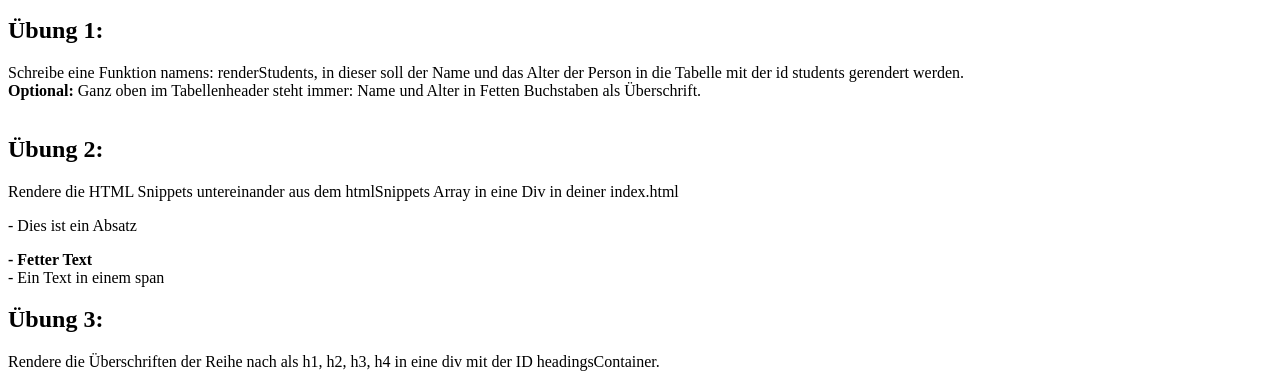
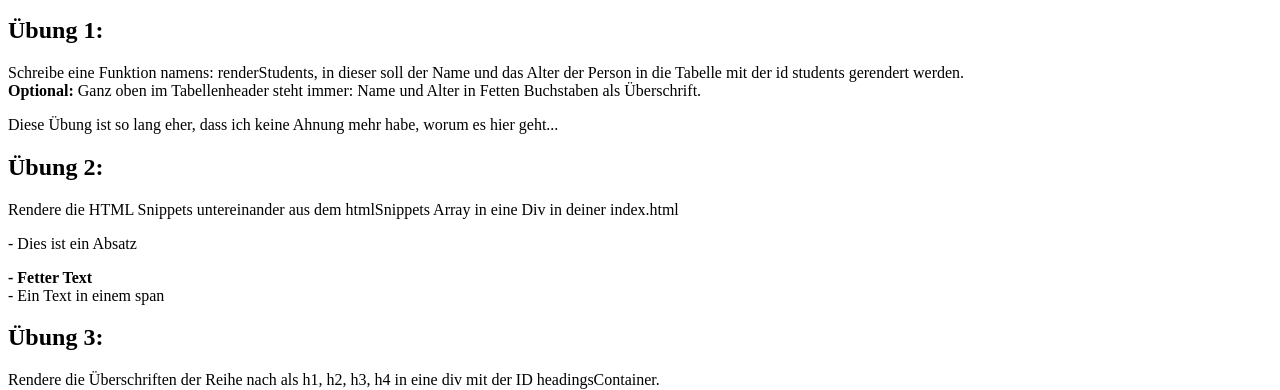
Before and after one commit to ChrDuus/merge-bung, a plain HTML site: page index.html in a window 1280 px wide. Shown: the part 101-491 px from the top of the page. Drawn offline with Linux system fonts and the light colour scheme.

Commit message:
span in line 23 added

```diff
--- a/index.html
+++ b/index.html
@@ -20,6 +20,7 @@
         <b>Optional:</b> Ganz oben im Tabellenheader steht immer: Name und Alter in Fetten Buchstaben als Überschrift.
     </p>
     <table id="students"></table>
+    <span>Diese Übung ist so lang eher, dass ich keine Ahnung mehr habe, worum es hier geht...</span>
 
 
 
```
